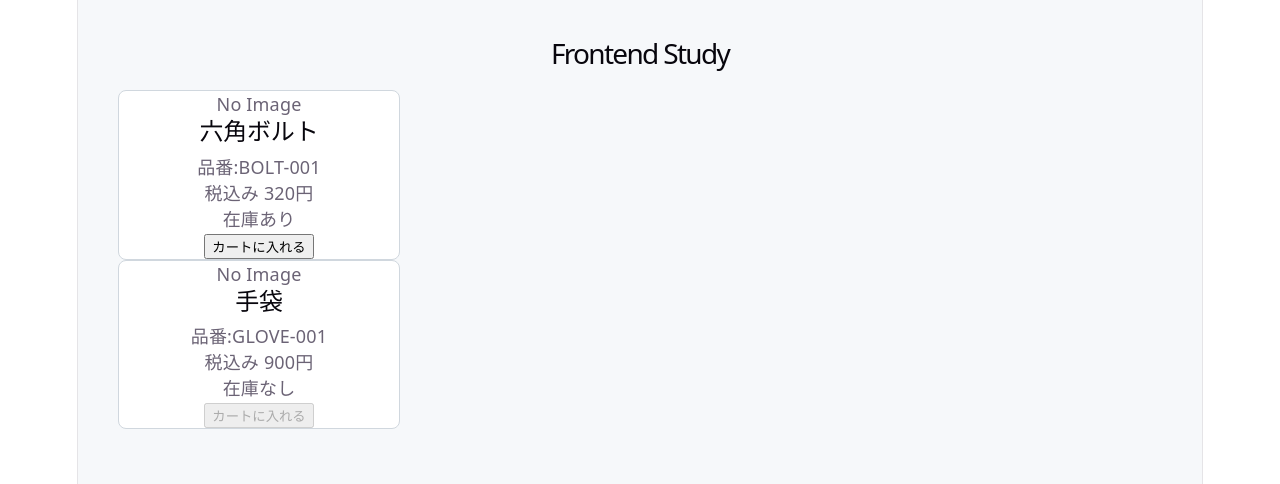
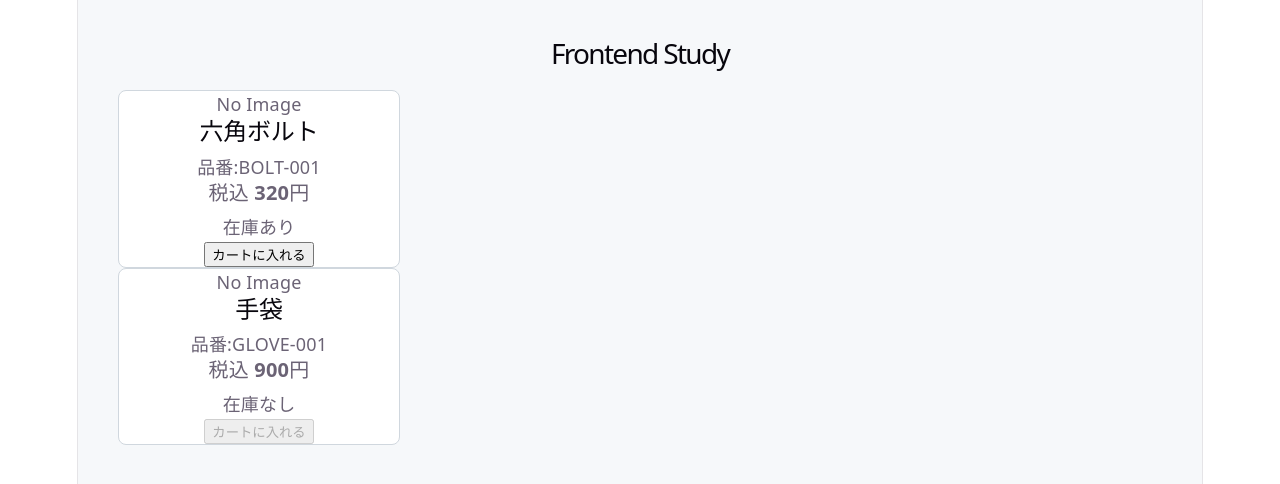
Before and after one commit to GataGataGAta/web_frontend_study, a React (Vite) app: page / in a window 1280 px wide. Shown: the top 484 px of the page. Built offline with nearby package versions, Linux system fonts and the light colour scheme.

Commit message:
Extract price text component

```diff
--- a/src/components/PriceText.css
+++ b/src/components/PriceText.css
@@ -0,0 +1,5 @@
+.price-text {
+  margin: 0 0 8px;
+  font-weight: bold;
+  font-size: 20px;
+}
--- a/src/components/ProductCard.css
+++ b/src/components/ProductCard.css
@@ -32,13 +32,6 @@
   font-size: 13px;
 }
 
-.product-card__price {
-  margin: 0 0 8px;
-  font-weight: bold;
-  font-size: 20px;
-}
-
-
 .product-card__button {
   width: 100%;
   padding: 10px 12px;
--- a/src/components/ProductCard.tsx
+++ b/src/components/ProductCard.tsx
@@ -1,4 +1,5 @@
 import "./ProductCard.css";
+import { PriceText } from "./PriceText";
 import { StockBadge } from "./StockBadge";
 
 type ProductCardProps = {
@@ -25,9 +26,8 @@ export function ProductCard({
 
             <p className="product-card_code">品番:{productCode}</p>
 
-            <p className="product-card_price">
-                税込み {price.toLocaleString()}円
-            </p>
+            <PriceText price={price}/>
+
             <StockBadge inStock={inStock}/>
 
             <button className="product-card_button" disabled={!inStock}>
```
